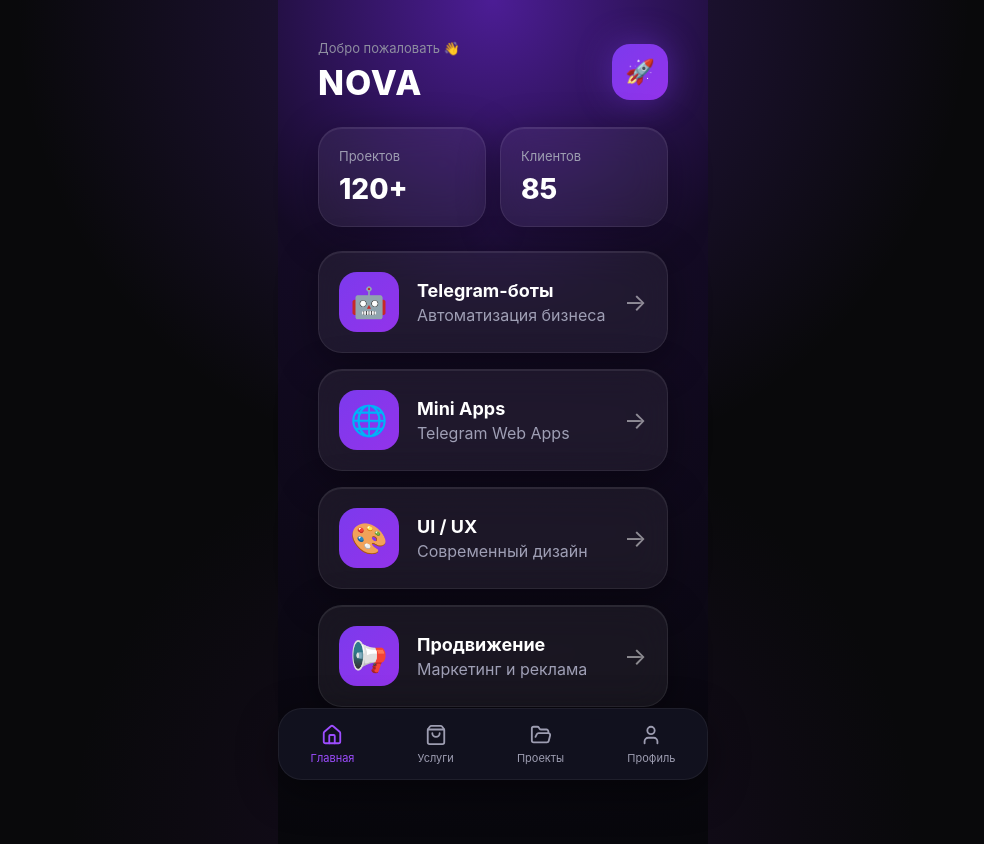
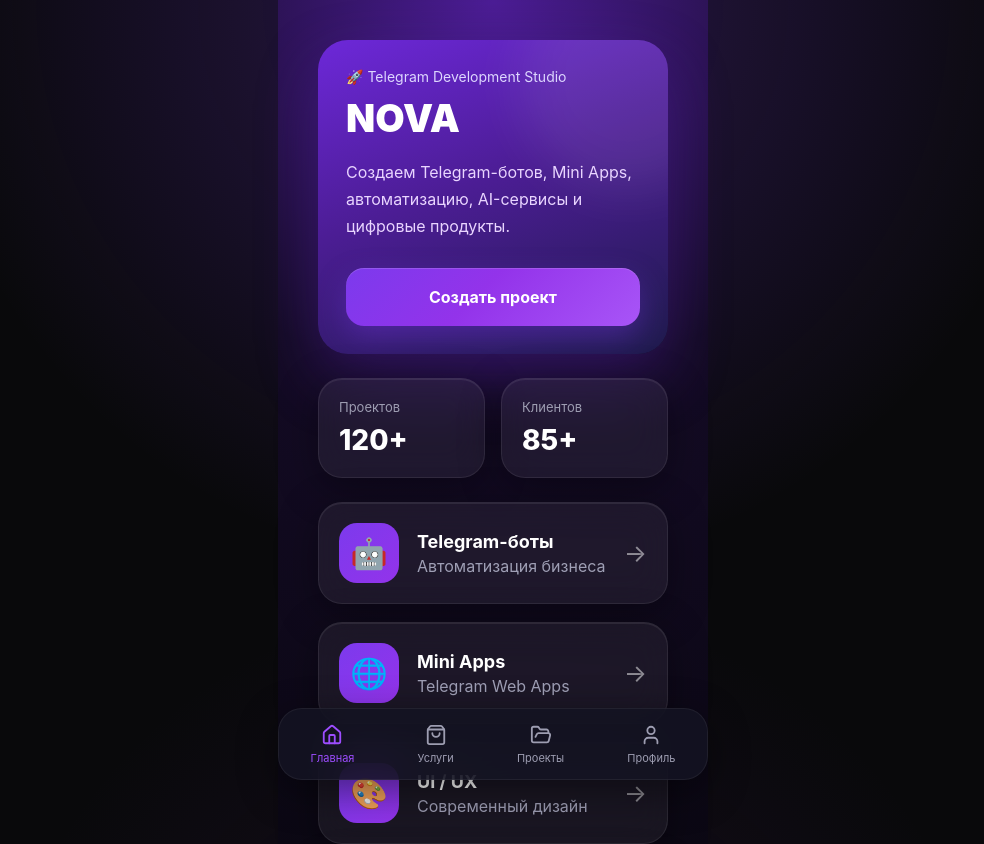
Before and after one commit to nuxotetotmailsvoboden-lgtm/Nov-, a Next.js app: page / in a window 1280 px wide. Shown: the top 844 px of the page, without its empty margins (147-1131 px from the left). Built offline with nearby package versions, Linux system fonts and the light colour scheme.

Commit message:
Update page.tsx

```diff
--- a/app/page.tsx
+++ b/app/page.tsx
@@ -1,5 +1,5 @@
 import AppContainer from "@/components/layout/AppContainer";
-import Header from "@/components/Header";
+import Hero from "@/components/Hero";
 import ServiceCard from "@/components/ServiceCard";
 import StatsCard from "@/components/StatsCard";
 import BottomNav from "@/components/navigation/BottomNav";
@@ -8,13 +8,14 @@
   return (
     <>
       <AppContainer>
-        <Header />
+
+        <Hero />
 
         <div
           style={{
             display: "grid",
             gridTemplateColumns: "1fr 1fr",
-            gap: 14,
+            gap: 16,
             marginBottom: 24,
           }}
         >
@@ -25,7 +26,7 @@
 
           <StatsCard
             title="Клиентов"
-            value="85"
+            value="85+"
           />
         </div>
 
@@ -33,7 +34,7 @@
           style={{
             display: "flex",
             flexDirection: "column",
-            gap: 16,
+            gap: 18,
           }}
         >
           <ServiceCard
@@ -60,6 +61,7 @@
             subtitle="Маркетинг и реклама"
           />
         </div>
+
       </AppContainer>
 
       <BottomNav />
```
